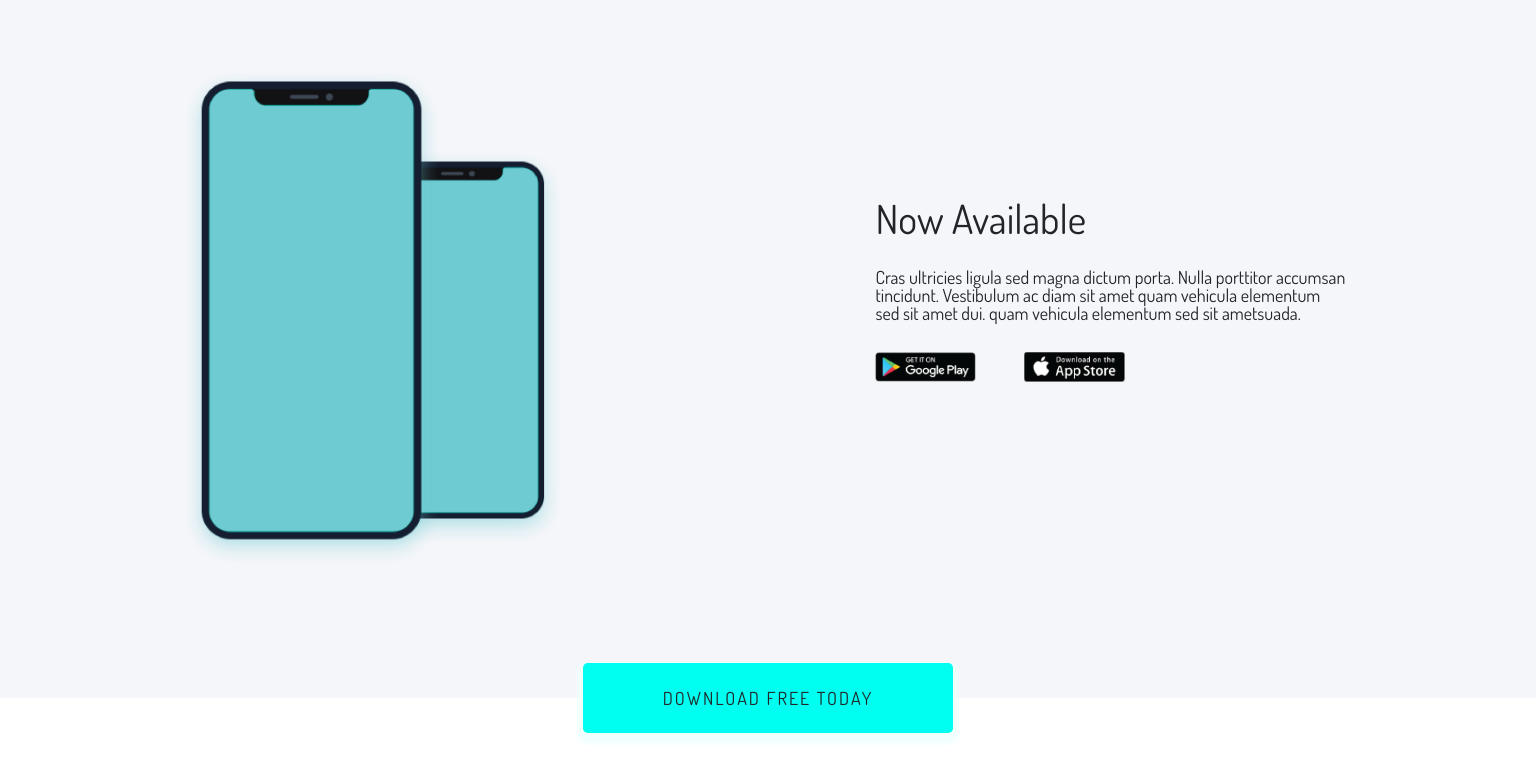
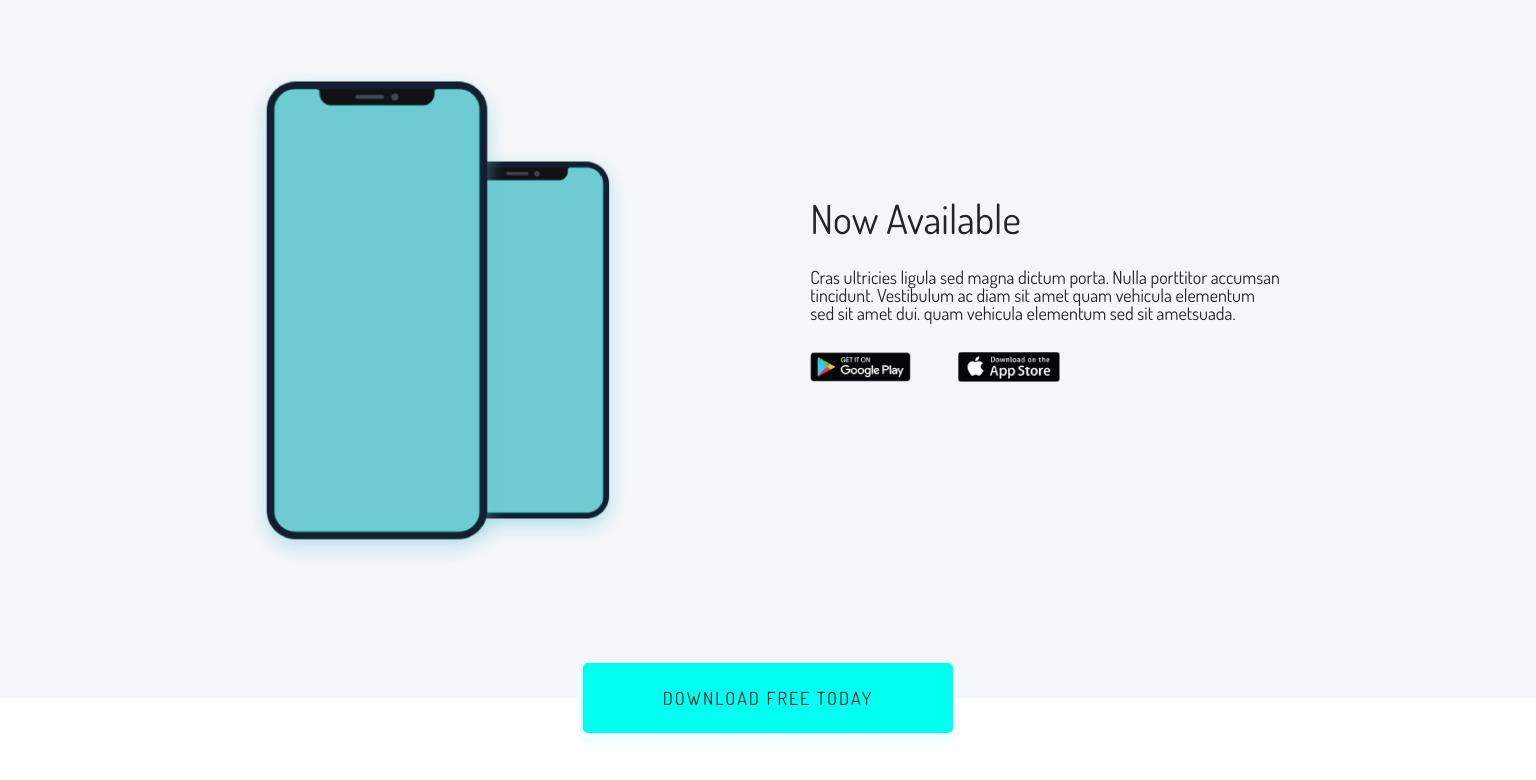
Before and after one commit to ChanksM/Geolab, a website: page index.html in a window 1536 px wide. Shown: the part 5245-6025 px from the top of the page. Drawn offline with nearby package versions, Linux system fonts and the light colour scheme.

Commit message:
okok
okok

```diff
--- a/scss/media.scss
+++ b/scss/media.scss
@@ -2,6 +2,18 @@
 @import 'private';
 @import 'mixins';
 @import 'fonts';
+
+
+
+
+@media screen and (min-width: 1400px) {
+    .section-10{
+        .section-10-wrapper{
+            width: 80%;
+        }
+    }
+}
+
 
 
 @media screen and (max-width: 1200px) {
```
Also changed, not shown: styles/style.css.
